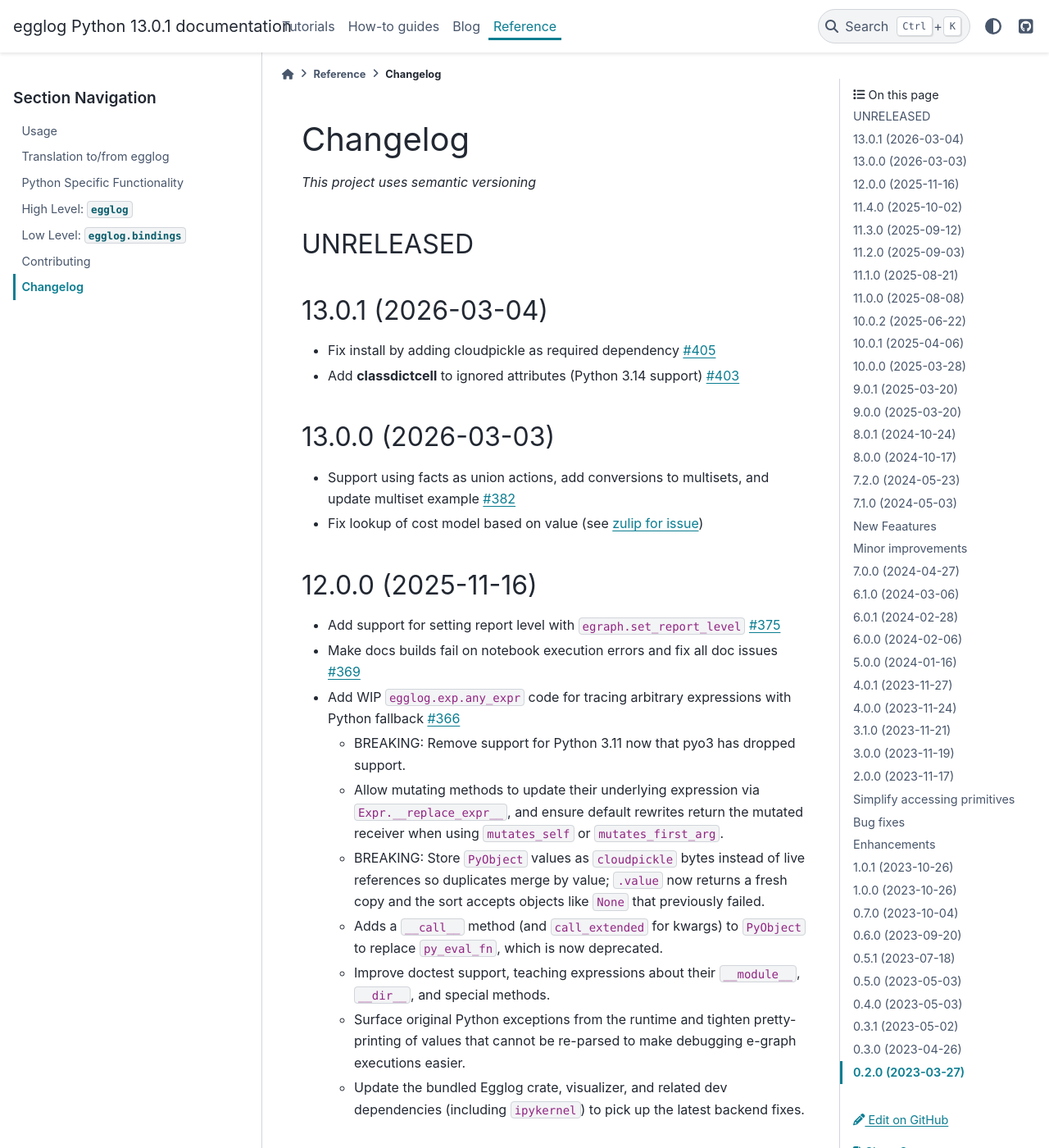
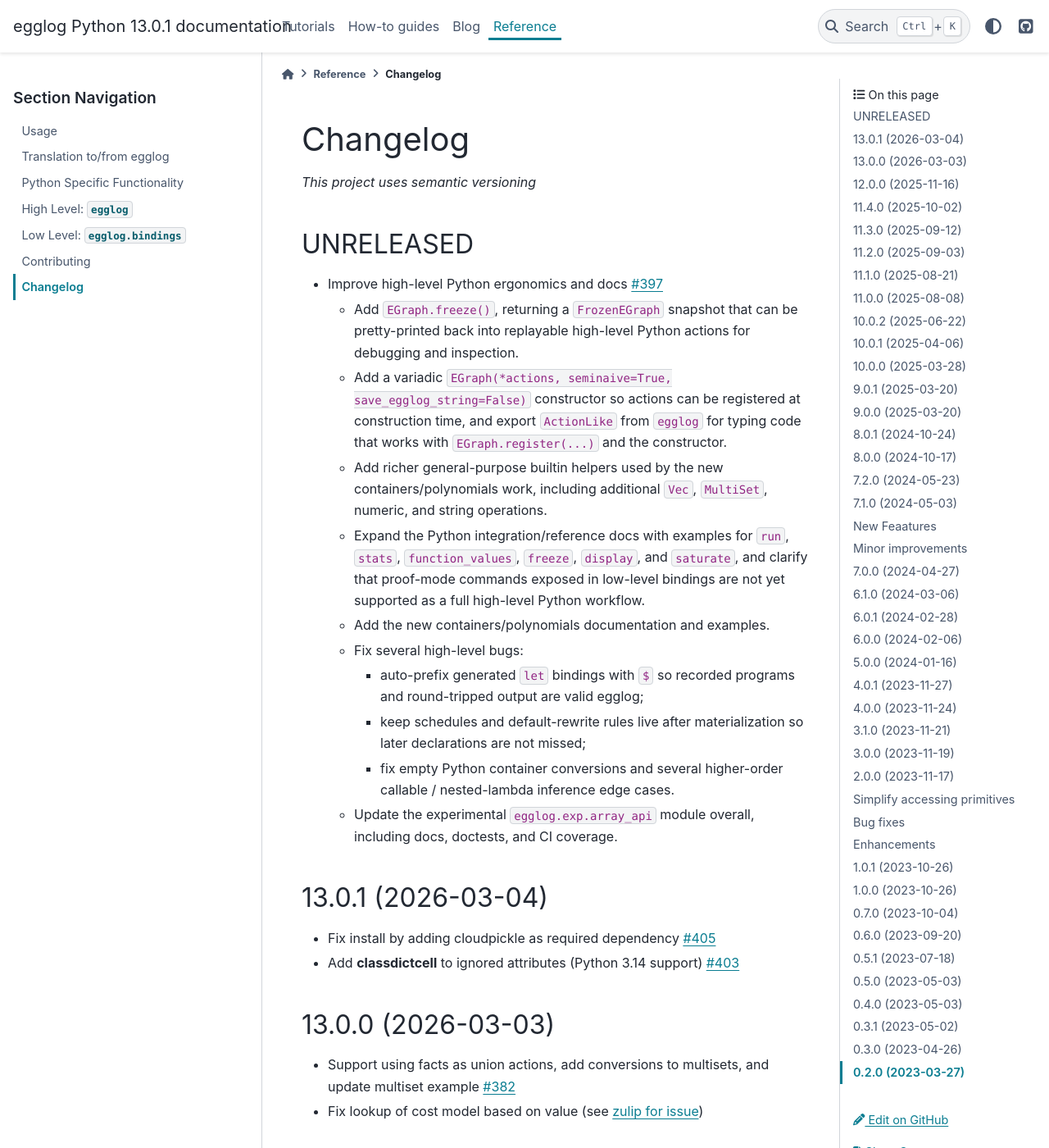
Before and after one commit to egraphs-good/egglog-python, a Sphinx documentation site: the page built from docs/changelog.md, in a window 1280 px wide and 1400 px high. Shown: the whole window at 82% size. Built offline with Sphinx 7.4.7 and the PyData theme 0.15.4, drawn with Linux system fonts in a browser that asks for light colours; pages that are not in the unit, such as notebooks, are missing from menus; comment, search, counter and statistics services are not loaded; the version number is read from the project's files by our own code.

Commit message:
Add changelog and update docs

```diff
--- a/docs/changelog.md
+++ b/docs/changelog.md
@@ -3,6 +3,18 @@
 _This project uses semantic versioning_
 
 ## UNRELEASED
+
+- Improve high-level Python ergonomics and docs [#397](https://github.com/egraphs-good/egglog-python/pull/397)
+  - Add `EGraph.freeze()`, returning a `FrozenEGraph` snapshot that can be pretty-printed back into replayable high-level Python actions for debugging and inspection.
+  - Add a variadic `EGraph(*actions, seminaive=True, save_egglog_string=False)` constructor so actions can be registered at construction time, and export `ActionLike` from `egglog` for typing code that works with `EGraph.register(...)` and the constructor.
+  - Add richer general-purpose builtin helpers used by the new containers/polynomials work, including additional `Vec`, `MultiSet`, numeric, and string operations.
+  - Expand the Python integration/reference docs with examples for `run`, `stats`, `function_values`, `freeze`, `display`, and `saturate`, and clarify that proof-mode commands exposed in low-level bindings are not yet supported as a full high-level Python workflow.
+  - Add the new containers/polynomials documentation and examples.
+  - Fix several high-level bugs:
+    - auto-prefix generated `let` bindings with `$` so recorded programs and round-tripped output are valid egglog;
+    - keep schedules and default-rewrite rules live after materialization so later declarations are not missed;
+    - fix empty Python container conversions and several higher-order callable / nested-lambda inference edge cases.
+  - Update the experimental `egglog.exp.array_api` module overall, including docs, doctests, and CI coverage.
 
 ## 13.0.1 (2026-03-04)
 
```
Also changed, not shown: docs/reference/egglog-translation.md (+9 -0 lines).
